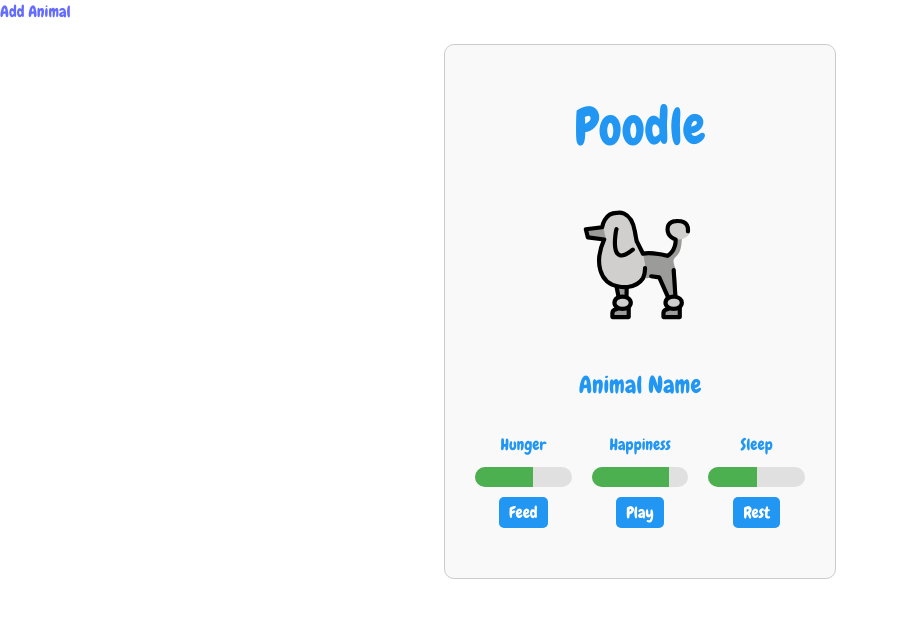
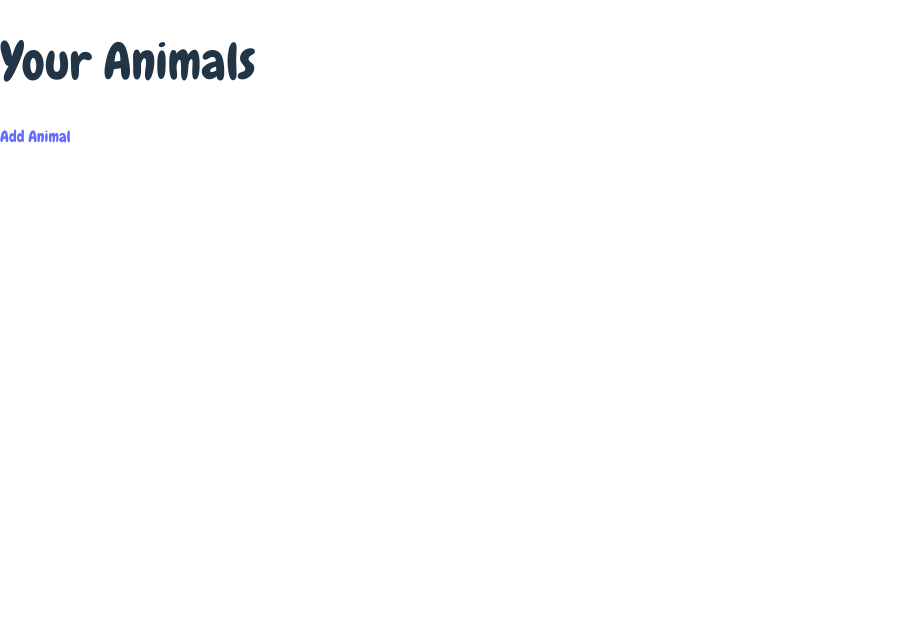
Before and after one commit to hwride/Frontend-Animal-Test, a React (Vite) app: page / in a window 1280 px wide. Shown: the top 618 px of the page, without its empty margins (0-899 px from the left). Built offline with nearby package versions, Linux system fonts and the light colour scheme.

Commit message:
Add an animal page and list of animals page, loading from localStorage

```diff
--- a/src/App.tsx
+++ b/src/App.tsx
@@ -2,12 +2,14 @@ import "./App.css";
 import { BrowserRouter, Route, Routes } from "react-router";
 import { Animals } from "./pages/animals.tsx";
 import { AddAnimal } from "./pages/add-animal.tsx";
+import { AnimalPage } from "./pages/animal.tsx";
 
 function App() {
   return (
     <BrowserRouter>
       <Routes>
         <Route path="/" element={<Animals />} />
+        <Route path="/animal/:id" element={<AnimalPage />} />
         <Route path="/add-animal" element={<AddAnimal />} />
       </Routes>
     </BrowserRouter>
--- a/src/pages/animals.css
+++ b/src/components/Animal.css
@@ -1,7 +1,3 @@
-.animal-page > button {
-  margin: 20px;
-}
-
 .animal-wrapper {
   display: flex;
   flex-wrap: wrap;
--- a/src/components/Animal.tsx
+++ b/src/components/Animal.tsx
@@ -1,20 +1,27 @@
-export function Animal() {
+import "./Animal.css";
+import { AnimalType } from "../types/AnimalType.ts";
+
+export function Animal({
+  type,
+  name,
+  imgSrc,
+  imgAlt,
+  hunger,
+  happiness,
+  sleep,
+}: AnimalType) {
   return (
     <>
       <div className="animal-container">
-        <h1>Poodle</h1>
+        <h1>{type}</h1>
         <div className="animal-animal">
-          <img
-            src="src/poodle.svg"
-            alt="Your animal"
-            className="animal-image"
-          />
-          <h2>Animal Name</h2>
+          <img src={imgSrc} alt={imgAlt} className="animal-image" />
+          <h2>{name}</h2>
         </div>
         <div className="animal-stats">
-          <Stat label="Hunger" buttonLabel="Feed" value={60} />
-          <Stat label="Happiness" buttonLabel="Play" value={80} />
-          <Stat label="Sleep" buttonLabel="Rest" value={50} />
+          <Stat label="Hunger" buttonLabel="Feed" value={hunger} />
+          <Stat label="Happiness" buttonLabel="Play" value={happiness} />
+          <Stat label="Sleep" buttonLabel="Rest" value={sleep} />
         </div>
       </div>
     </>
--- /dev/null
+++ b/src/pages/animal.css
@@ -0,0 +1,3 @@
+.animal-page > button {
+  margin: 20px;
+}
--- /dev/null
+++ b/src/pages/animal.tsx
@@ -0,0 +1,37 @@
+import "./animal.css";
+import { Animal } from "../components/Animal.tsx";
+import { useNavigate, useParams } from "react-router";
+import { loadAnimalById } from "../utils/storage-utils.ts";
+import { useEffect, useState } from "react";
+import { AnimalType } from "../types/AnimalType.ts";
+
+export function AnimalPage() {
+  const { id } = useParams();
+  const navigate = useNavigate();
+  const [animal, setAnimal] = useState<AnimalType | null>(null);
+
+  useEffect(() => {
+    if (id == null) {
+      navigate("/");
+    } else {
+      const animal = loadAnimalById(id);
+      if (animal == null) {
+        navigate("/");
+      } else {
+        setAnimal(animal);
+      }
+    }
+  }, [id, navigate]);
+
+  if (!animal) return null;
+
+  return (
+    <div className="animal-page">
+      <a href="/add-animal">Add Animal</a>
+
+      <div className="animal-wrapper">
+        <Animal {...animal} />
+      </div>
+    </div>
+  );
+}
--- a/src/pages/animals.tsx
+++ b/src/pages/animals.tsx
@@ -1,14 +1,21 @@
-import "./animals.css";
-import { Animal } from "../components/Animal.tsx";
+import { loadAnimals } from "../utils/storage-utils.ts";
 
 export function Animals() {
+  const animals = loadAnimals();
+
   return (
     <div className="animal-page">
+      <h1>Your Animals</h1>
+      <ul>
+        {animals.map((animal) => (
+          <li key={animal.id}>
+            <a href={`/animal/${animal.id}`}>
+              {animal.name} (a {animal.type})
+            </a>
+          </li>
+        ))}
+      </ul>
       <a href="/add-animal">Add Animal</a>
-
-      <div className="animal-wrapper">
-        <Animal />
-      </div>
     </div>
   );
 }
--- /dev/null
+++ b/src/types/AnimalType.ts
@@ -0,0 +1,10 @@
+export type AnimalType = {
+  id: string;
+  type: string;
+  name: string;
+  imgSrc: string;
+  imgAlt: string;
+  hunger: number;
+  happiness: number;
+  sleep: number;
+};
--- /dev/null
+++ b/src/utils/storage-utils.ts
@@ -0,0 +1,25 @@
+import { AnimalType } from "../types/AnimalType.ts";
+
+const storageKey = "animals";
+
+export function loadAnimals(): AnimalType[] {
+  const json = localStorage.getItem(storageKey);
+  return json ? JSON.parse(json) : [];
+}
+
+export function loadAnimalById(id: string): AnimalType | undefined {
+  return loadAnimals().find((a) => a.id === id);
+}
+
+export function saveAnimal(animal: AnimalType): void {
+  const animals = loadAnimals();
+  const existingIndex = animals.findIndex((a) => a.id === animal.id);
+
+  if (existingIndex !== -1) {
+    animals[existingIndex] = animal;
+  } else {
+    animals.push(animal);
+  }
+
+  localStorage.setItem(storageKey, JSON.stringify(animals));
+}
```
